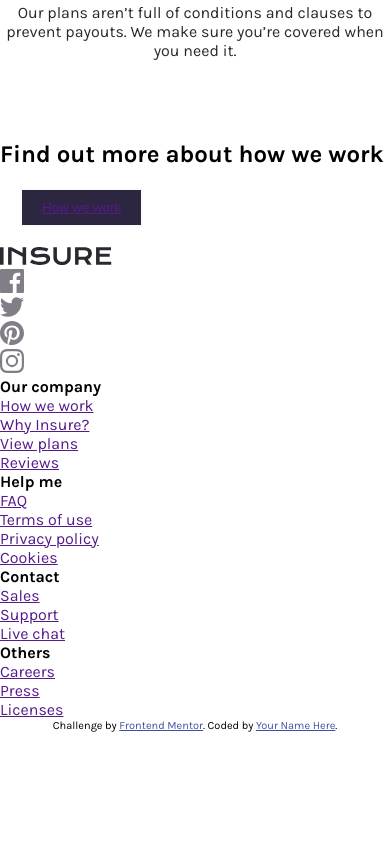
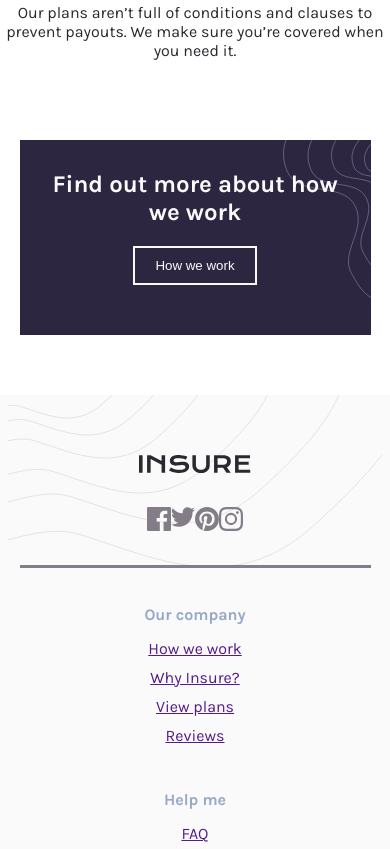
Before and after one commit to zs21/insure-landing-page, a plain HTML site: page index.html in a window 390 px wide. Shown: the part 1895-2744 px from the top of the page. Before the commit the page ends 2627 px from the top, so only its background shows below. Drawn offline with Linux system fonts and the light colour scheme.

Commit message:
Mobile CSS almost finished

```diff
--- a/index.html
+++ b/index.html
@@ -103,9 +103,10 @@
     </section>
     <section class="how-we-work">
       <h1>Find out more about how we work</h1>
-      <button><a href="">How we work</a></button>
+      <button type="button">How we work</button>
     </section>
-    <section class="bottom">
+    <footer>
+      <div class="bottom">
         <div class="logo">
           <img src="./images/logo.svg" alt="insure_logo" />
         </div>
@@ -131,8 +132,9 @@
             /></a>
           </li>
         </ul>
-    </section>
-    <footer>
+      </div>
+      <div class="greyline"></div>
+
       <div class="footer-card">
         <h4>Our company</h4>
         <ul>
--- a/style.css
+++ b/style.css
@@ -115,3 +115,53 @@ button {
 .card-icon {
   margin: 30px;
 }
+
+.how-we-work {
+  position: relative;
+  padding: 30px 20px 30px 20px;
+  background-color: var(--dark-violet);
+  background-image: url(./images/bg-pattern-how-we-work-mobile.svg);
+  background-repeat: no-repeat;
+  background-position: top right;
+  text-align: center;
+  color: var(--very-light-grey);
+  background-size: 25%;
+  left: 5%;
+  max-width: 90%;
+}
+
+footer {
+  text-align: center;
+  background-color: var(--very-light-grey);
+  padding-top: 30px;
+  margin-top: 60px;
+  background-image: url(./images/bg-pattern-footer-mobile.svg);
+  background-position: top;
+  background-repeat: no-repeat;
+}
+
+footer .greyline {
+  width: 90%;
+  margin-left: 5%;
+}
+.bottom {
+  display: flex;
+  flex-direction: column;
+  align-items: center;
+  margin: 30px;
+}
+.bottom ul {
+  display: flex;
+  margin-top: 30px;
+}
+
+.footer-card {
+  padding-top: 30px;
+}
+.footer-card h4 {
+  color: var(--grayish-blue);
+  padding: 10px;
+}
+.footer-card li {
+  padding: 5px;
+}
```
Lines whose indentation alone changed are shown as unchanged.
